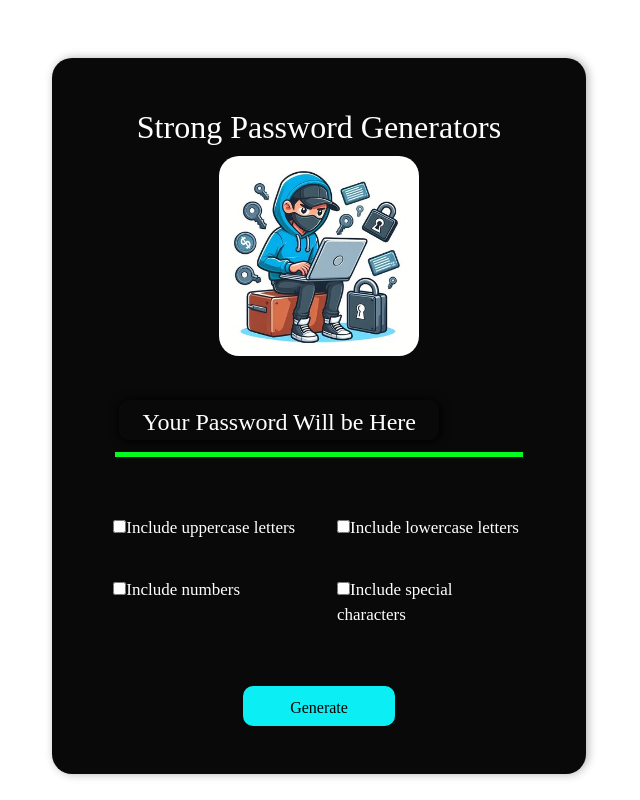
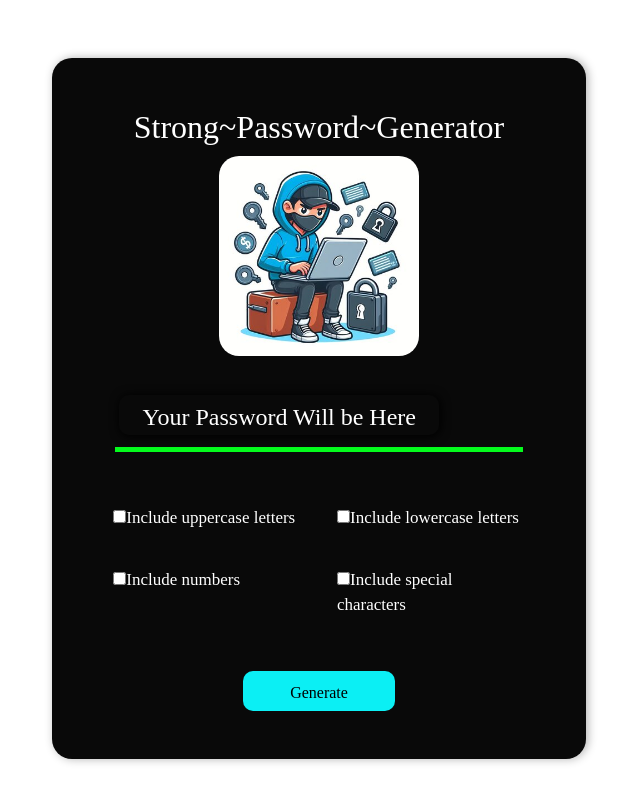
Before and after one commit to SamuelAsmare/password, a React (Create React App) app: page / in a window 1280 px wide. Shown: the whole page, without its empty margins (321-961 px from the left). Built offline with nearby package versions, Linux system fonts and the light colour scheme.

Commit message:
character added for the second time

```diff
--- a/src/App.css
+++ b/src/App.css
@@ -24,7 +24,7 @@
   flex-direction: column;
   justify-content: center;
   align-items: center;
-  gap:40px;
+  gap:35px;
   color:white;
   border:none;
   background-color:rgb(9, 9, 9);
--- a/src/App.js
+++ b/src/App.js
@@ -59,7 +59,7 @@ const copy=()=>{
        <div className="container col-11 col-md-10 col-lg-5 mt-0 mt-sm-2 ">
             {/* Image     */}
                     <div className="imagediv mb-0 mt-0">
-                      <h2 class="col-11 text-center p-0 m-0">Strong Password Generators</h2>
+                      <h2 class="col-11 text-center p-0 m-0">Strong~Password~Generator</h2>
                      <img src="/hacker.jpg" className="image m-0" alt="little hacker guy"/>
 
                     </div>
```
